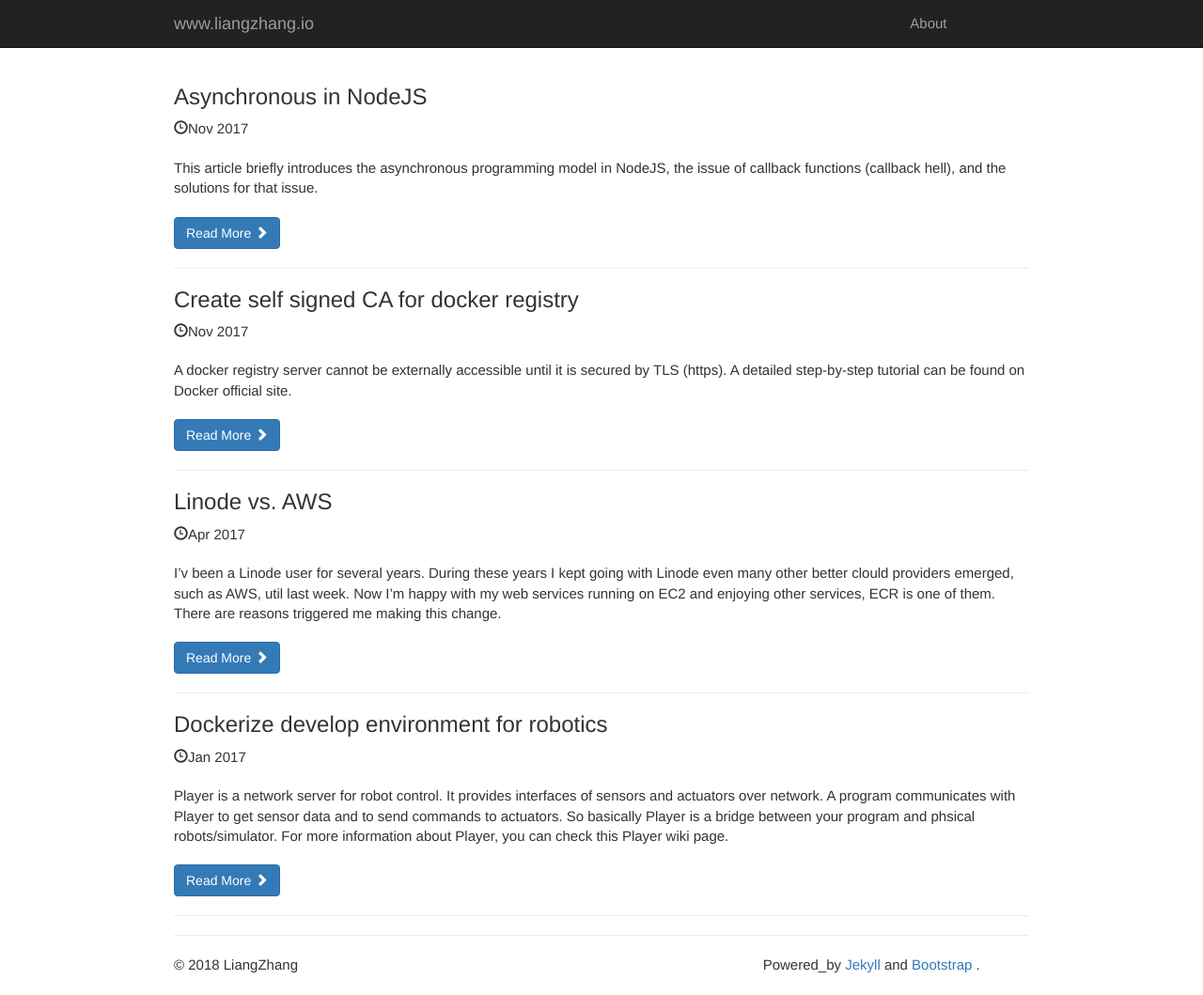
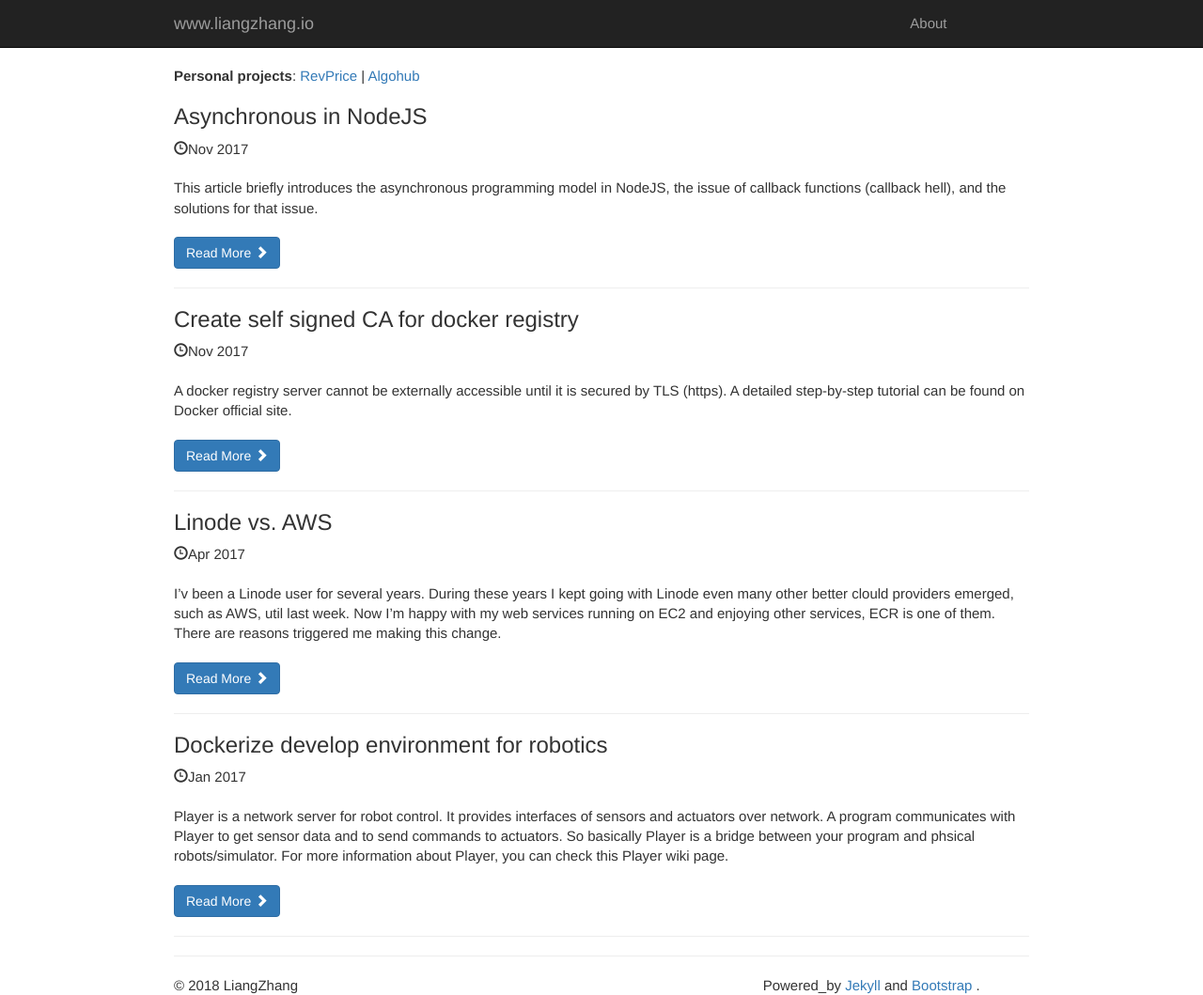
Before and after one commit to titanzhang/titanzhang.github.io, a Jekyll site: the page built from index.md, in a window 1280 px wide and 1059 px high. Shown: the whole window at 94% size. Built offline with Jekyll 4.4.1, drawn with Linux system fonts in a browser that asks for light colours.

Commit message:
personal projects

```diff
--- a/index.md
+++ b/index.md
@@ -1,6 +1,8 @@
 ---
 layout: default
 ---
+<!-- links -->
+**Personal projects**: [RevPrice](http://price.liangzhang.io) | [Algohub](http://algohub.me)
 <!-- Posts -->
 {% for post in site.posts limit:10 %}
 <h3>{{ post.title}}</h3>
```
Also changed, not shown: Gemfile.lock.
